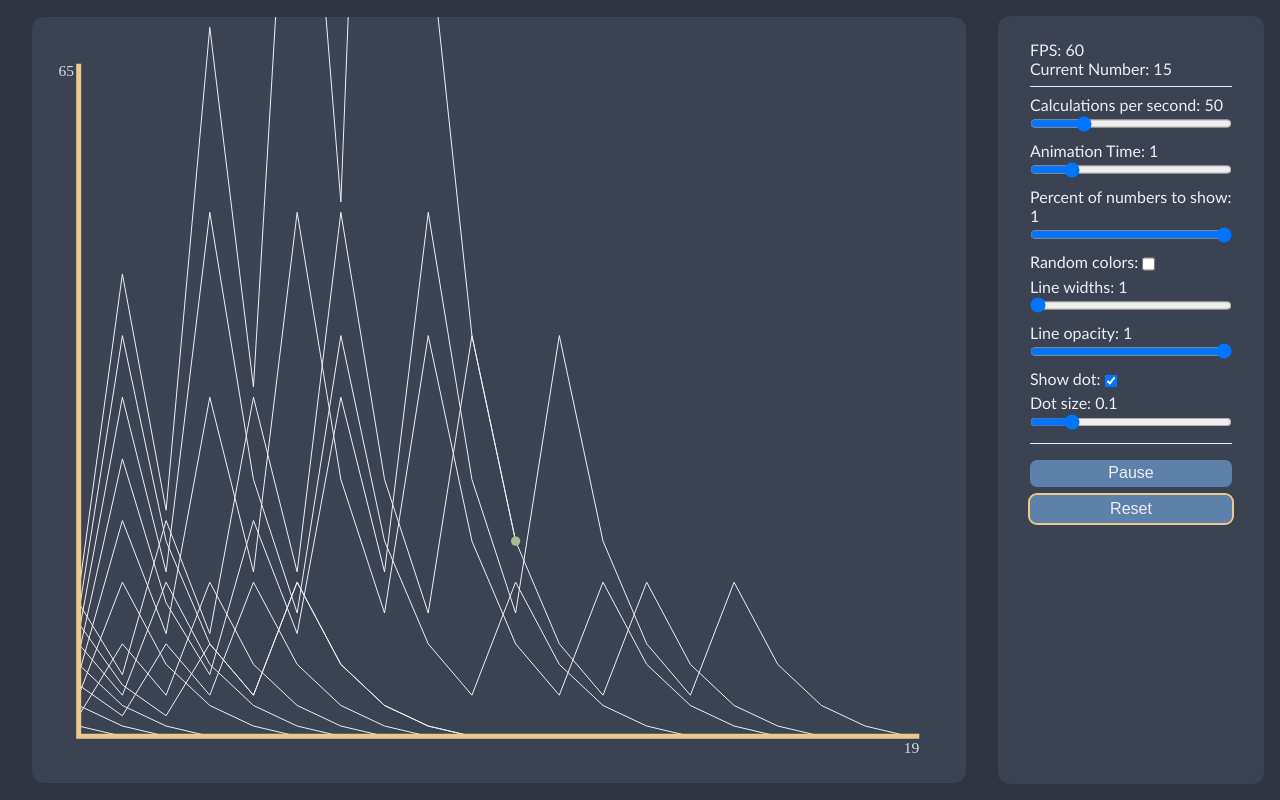
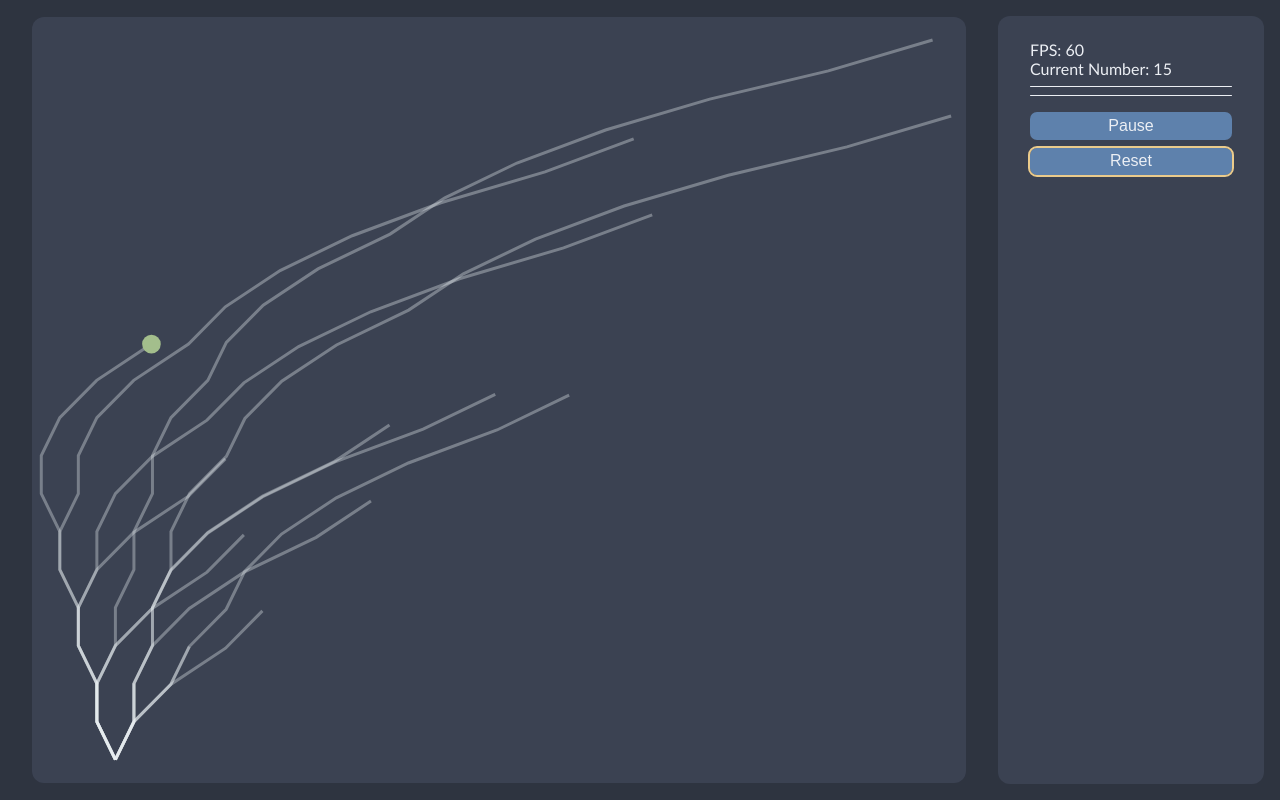
Before and after one commit to LelsersLasers/CollatzConjectureVisualization, a plain HTML site: page Tree/index.html in a window 1280 px wide. Both pictures are taken after a click on the button "Reset". Drawn offline with Linux system fonts and the light colour scheme.

Commit message:
Main logic for Tree version

```diff
--- a/Tree/graphSize.js
+++ b/Tree/graphSize.js
@@ -1,28 +1,31 @@
 class GraphSize {
-    static slideEffectX;
-    static slideEffectY;
+
+    static slideMinX;
+    static slideMaxX;
+    static slideMinY;
+    static slideMaxY;
 
     static init() {
-        this.slideEffectX = new SlideEffect(SLIDE_START, SLIDE_START);
-        this.slideEffectY = new SlideEffect(SLIDE_START, SLIDE_START);
+        this.slideMinX = new SlideEffect(0, 0);
+        this.slideMaxX = new SlideEffect(1, 1);
+        this.slideMinY = new SlideEffect(0, 0);
+        this.slideMaxY = new SlideEffect(1, 1);
     }
 
     static update(delta) {
-        this.slideEffectX.update(delta);
-        this.slideEffectY.update(delta);
+        this.slideMinX.update(delta);
+        this.slideMaxX.update(delta);
+        this.slideMinY.update(delta);
+        this.slideMaxY.update(delta);
     }
 
-    static getX() {
-        return this.slideEffectX.current;
-    }
-    static getY() {
-        return this.slideEffectY.current;
-    }
+    static getMinX = () => this.slideMinX.current;
+    static getMaxX = () => this.slideMaxX.current;
+    static getMinY = () => this.slideMinY.current;
+    static getMaxY = () => this.slideMaxY.current;
 
-    static setX(x) {
-        this.slideEffectX = new SlideEffect(this.slideEffectX.current, x);
-    }
-    static setY(y) {
-        this.slideEffectY = new SlideEffect(this.slideEffectY.current, y);
-    }
+    static setMinX = (value) => this.slideMinX = new SlideEffect(this.slideMinX.current, value);
+    static setMaxX = (value) => this.slideMaxX = new SlideEffect(this.slideMaxX.current, value);
+    static setMinY = (value) => this.slideMinY = new SlideEffect(this.slideMinY.current, value);
+    static setMaxY = (value) => this.slideMaxY = new SlideEffect(this.slideMaxY.current, value);
 }
--- a/Tree/index.html
+++ b/Tree/index.html
@@ -6,6 +6,7 @@
         <meta name="viewport" content="width=device-width, initial-scale=1.0" />
         <title>Collatz Conjecture</title>
 
+        <script type="text/javascript" src="vector.js" defer></script>
         <script type="text/javascript" src="settings.js" defer></script>
         <script type="text/javascript" src="slideEffect.js" defer></script>
         <script type="text/javascript" src="graphSize.js" defer></script>
@@ -30,7 +31,7 @@
 
                 <hr />
 
-                <label for="speed">Calculations per second:</label>
+                <!-- <label for="speed">Calculations per second:</label>
                 <output>50</output>
                 <input
                     type="range"
@@ -124,7 +125,7 @@
                         oninput="this.previousElementSibling.value = this.value"
                     />
                     <br class="spacing" />
-                </div>
+                </div> -->
 
                 <hr />
 
--- a/Tree/script.js
+++ b/Tree/script.js
@@ -1,4 +1,4 @@
-const SPACER_PERCENT = 0.05;
+const SPACER_PERCENT = 0.025;
 let SPACER_PX = 0;
 const SLIDE_START = 20;
 
@@ -10,8 +10,6 @@ const canvas = document.getElementsByTagName("canvas")[0];
 const context = canvas.getContext("2d");
 
 let collatzNumbers = [new CollatzNumber(1)];
-let allValues = [1];
-let allFinishCounts = [];
 
 let paused = false;
 
@@ -34,65 +32,62 @@ function togglePause() {
 }
 function reset() {
     collatzNumbers = [new CollatzNumber(1)];
-    allValues = [1];
-    allFinishCounts = [];
 
-    GraphSize.setX(SLIDE_START);
-    GraphSize.setY(SLIDE_START);
+    GraphSize.init();
 }
 
 function setupUI() {
-    const rangeElements = document.querySelectorAll("input[type=range]");
-    for (let i = 0; i < rangeElements.length; i++) {
-        const element = rangeElements[i];
-        element.addEventListener("input", function (event) {
-            let value = parseFloat(event.target.value);
-            const name = event.target.name;
+    // const rangeElements = document.querySelectorAll("input[type=range]");
+    // for (let i = 0; i < rangeElements.length; i++) {
+    //     const element = rangeElements[i];
+    //     element.addEventListener("input", function (event) {
+    //         let value = parseFloat(event.target.value);
+    //         const name = event.target.name;
 
-            Settings[name] = value;
+    //         Settings[name] = value;
 
-            if (name == "percentOfNumbers") {
-                if (allFinishCounts.length > 20) {
-                    const upper = maxFromPercentage(
-                        allFinishCounts,
-                        Settings.percentOfNumbers
-                    );
-                    GraphSize.setX(upper);
-                }
+    //         if (name == "percentOfNumbers") {
+    //             if (allFinishCounts.length > 20) {
+    //                 const upper = maxFromPercentage(
+    //                     allFinishCounts,
+    //                     Settings.percentOfNumbers
+    //                 );
+    //                 GraphSize.setX(upper);
+    //             }
 
-                if (allValues.length > 20) {
-                    const upper = maxFromPercentage(
-                        allValues,
-                        Settings.percentOfNumbers
-                    );
-                    GraphSize.setY(upper);
-                }
-            }
-        });
-    }
+    //             if (allValues.length > 20) {
+    //                 const upper = maxFromPercentage(
+    //                     allValues,
+    //                     Settings.percentOfNumbers
+    //                 );
+    //                 GraphSize.setY(upper);
+    //             }
+    //         }
+    //     });
+    // }
 
-    const checkboxElements = document.querySelectorAll("input[type=checkbox]");
-    for (let i = 0; i < checkboxElements.length; i++) {
-        const element = checkboxElements[i];
-        element.addEventListener("change", function (event) {
-            const value = event.target.checked;
-            const name = event.target.name;
+    // const checkboxElements = document.querySelectorAll("input[type=checkbox]");
+    // for (let i = 0; i < checkboxElements.length; i++) {
+    //     const element = checkboxElements[i];
+    //     element.addEventListener("change", function (event) {
+    //         const value = event.target.checked;
+    //         const name = event.target.name;
 
-            Settings[name] = value;
+    //         Settings[name] = value;
 
-            if (name == "showDot") {
-                if (value) {
-                    document
-                        .getElementById("dotSize")
-                        .removeAttribute("hidden");
-                } else {
-                    document
-                        .getElementById("dotSize")
-                        .setAttribute("hidden", "");
-                }
-            }
-        });
-    }
+    //         if (name == "showDot") {
+    //             if (value) {
+    //                 document
+    //                     .getElementById("dotSize")
+    //                     .removeAttribute("hidden");
+    //             } else {
+    //                 document
+    //                     .getElementById("dotSize")
+    //                     .setAttribute("hidden", "");
+    //             }
+    //         }
+    //     });
+    // }
 }
 
 function rgbToFillStyle(r, g, b) {
@@ -112,22 +107,24 @@ function randomColor() {
 }
 
 function valToX(val) {
+    const minX = GraphSize.getMinX();
+    const maxX = GraphSize.getMaxX();
+
     const width = canvas.width - SPACER_PX * 2;
-    return SPACER_PX + (val / GraphSize.getX()) * width;
+
+    const percent = (val - minX) / (maxX - minX);
+
+    return SPACER_PX + percent * width;
 }
 function valToY(val) {
-    // -1 because the conjecture is that all numbers will eventually reach 1
+    const minY = GraphSize.getMinY();
+    const maxY = GraphSize.getMaxY();
+
     const height = canvas.height - SPACER_PX * 2;
 
-    return (
-        canvas.height - (SPACER_PX + ((val - 1) / GraphSize.getY()) * height)
-    );
-}
+    const percent = (val - minY) / (maxY - minY);
 
-function maxFromPercentage(arr, percent) {
-    arr.sort((a, b) => a - b);
-    const index = Math.min(Math.floor(arr.length * percent), arr.length - 1);
-    return arr[index];
+    return SPACER_PX + percent * height;
 }
 
 function render() {
@@ -147,31 +144,10 @@ function render() {
             }
 
             if (!lastNumber.finished()) {
-                const val = lastNumber.next();
-                allValues.push(val);
+                lastNumber.next();
             } else {
                 const newNumber = lastNumber.start + 1;
                 collatzNumbers.push(new CollatzNumber(newNumber));
-                allValues.push(newNumber);
-            }
-
-            const finishCount = lastNumber.history.length;
-            allFinishCounts.push(finishCount);
-
-            if (allValues.length > 20) {
-                const upper = maxFromPercentage(
-                    allValues,
-                    Settings.percentOfNumbers
-                );
-                GraphSize.setY(upper);
-            }
-
-            if (allFinishCounts.length > 20) {
-                const upper = maxFromPercentage(
-                    allFinishCounts,
-                    Settings.percentOfNumbers
-                );
-                GraphSize.setX(upper);
             }
         }
 
@@ -181,71 +157,97 @@ function render() {
     context.lineWidth = Settings.lineWidth;
     context.globalAlpha = Settings.lineOpacity;
 
+    const points = [];
+
+    let lowestX = 0;
+    let highestX = 0;
+    let lowestY = 0;
+    let highestY = 0;
+
+    let lastPos = Vector.zero();
+
     for (let i = 0; i < collatzNumbers.length; i++) {
         const collatzNumber = collatzNumbers[i];
         const history = collatzNumber.history;
 
+        const chain = [];
+
+        let pos = Vector.zero();
+        let move = Vector.unitYNeg();
+
+        chain.push(pos.clone());
+
+        for (let j = 0; j < history.length; j++) {
+            const val = history[j];
+
+            if (val % 2 == 0) {
+                move.rotateTo(Settings.angle);
+            } else {
+                move.rotateTo(-Settings.angle);
+            }
+
+            pos.addTo(move);
+
+            if (pos.x < lowestX) {
+                lowestX = pos.x;
+            } else if (pos.x > highestX) {
+                highestX = pos.x;
+            }
+
+            if (pos.y < lowestY) {
+                lowestY = pos.y;
+            } else if (pos.y > highestY) {
+                highestY = pos.y;
+            }
+
+            chain.push(pos.clone());
+        }
+        points.push(chain);
+        lastPos = pos;
+    }
+
+    GraphSize.setMinX(lowestX);
+    GraphSize.setMaxX(highestX);
+    GraphSize.setMinY(lowestY);
+    GraphSize.setMaxY(highestY);
+
+
+    for (let i = 0; i < points.length; i++) {
+        const chain = points[i];
+
         context.beginPath();
         context.strokeStyle = Settings.randomColors
-            ? collatzNumber.color
+            ? collatzNumbers[i].color
             : "#ECEFF4";
-        context.moveTo(valToX(0), valToY(history[0]));
-        for (let j = 1; j < history.length; j++) {
-            const val = history[j];
 
-            const y = valToY(val);
-            const x = valToX(j);
+        const startX = valToX(chain[0].x);
+        const startY = valToY(chain[0].y);
+
+        context.moveTo(startX, startY);
+
+        for (let j = 0; j < chain.length; j++) {
+            const pos = chain[j];
+
+            const x = valToX(pos.x);
+            const y = valToY(pos.y);
 
             context.lineTo(x, y);
         }
         context.stroke();
     }
 
+
     context.globalAlpha = 1;
 
     if (Settings.showDot) {
-        const lastVal = lastNumber.history[lastNumber.history.length - 1];
-        const lastX = valToX(lastNumber.history.length - 1);
-        const lastY = valToY(lastVal);
+        const lastX = valToX(lastPos.x, lowestX, highestX);
+        const lastY = valToY(lastPos.y, lowestY, highestY);
 
         context.fillStyle = "#A3BE8C";
         context.beginPath();
         context.arc(lastX, lastY, Settings.dotSize * SPACER_PX, 0, 2 * Math.PI);
         context.fill();
     }
-
-    context.lineWidth = 5;
-    context.strokeStyle = "#EBCB8B";
-    context.beginPath();
-
-    const extraSpacer = Settings.percentOfNumbers == 1 ? SPACER_PX : 0;
-
-    context.moveTo(SPACER_PX, extraSpacer);
-    context.lineTo(SPACER_PX, canvas.height - SPACER_PX);
-    context.lineTo(canvas.width - extraSpacer, canvas.height - SPACER_PX);
-    context.stroke();
-
-    // Draw the axis number labels
-    context.font = SPACER_PX / 3 + "px serif";
-    context.fillStyle = "#D8DEE9";
-
-    const spacerDif = SPACER_PX * 0.9;
-
-    // X axis
-    context.textAlign = "right";
-    context.textBaseline = "top";
-
-    context.fillText(
-        GraphSize.getX().toFixed(0),
-        canvas.width - SPACER_PX,
-        canvas.height - spacerDif
-    );
-
-    // Y axis
-    context.textAlign = "right";
-    context.textBaseline = "right";
-
-    context.fillText(GraphSize.getY().toFixed(0), spacerDif, SPACER_PX);
 
     t1 = performance.now();
     delta = (t1 - t0) / 1000;
@@ -263,6 +265,6 @@ var t0 = performance.now();
 var t1 = performance.now();
 var delta = 1 / 60;
 
-setupUI();
+// setupUI();
 
 window.requestAnimationFrame(render);
--- a/Tree/settings.js
+++ b/Tree/settings.js
@@ -1,10 +1,16 @@
 class Settings {
     static randomColors = false;
-    static percentOfNumbers = 1.0;
+
+    static angle = Math.PI / 30; // radians
+
+    // static percentOfNumbers = 1.0;
     static speed = 50; // `CollatzNumber.next()` calls per second
-    static slideSpeed = 1; // higher = slower
-    static lineWidth = 1;
+
+    static slideSpeed = 0.25; // higher = slower
+
+    static lineWidth = 3;
+    static lineOpacity = 0.35;
+
     static showDot = true;
-    static dotSize = 0.1;
-    static lineOpacity = 1;
+    static dotSize = 0.4;
 }
--- a/Tree/slideEffect.js
+++ b/Tree/slideEffect.js
@@ -15,7 +15,4 @@ class SlideEffect {
             this.current = this.end;
         }
     }
-    // finished() {
-    //     return this.current == this.end;
-    // }
 }
--- /dev/null
+++ b/Tree/vector.js
@@ -0,0 +1,174 @@
+class Vector {
+	// 2d vector
+	constructor(x, y) {
+		this.x = x;
+		this.y = y;
+	}
+
+    // "<action>To" modify this and return reference to this
+
+    addTo(other) {
+        this.x += other.x;
+        this.y += other.y;
+        return this;
+    }
+    subTo(other) {
+        this.x -= other.x;
+        this.y -= other.y;
+        return this;
+    }
+    mulTo(scalar) {
+        this.x *= scalar;
+        this.y *= scalar;
+        return this;
+    }
+    divTo(scalar) {
+        this.x /= scalar;
+        this.y /= scalar;
+        return this;
+    }
+    normalizeTo() {
+        const mag = this.mag();
+        if (mag == 0) {
+            return this;
+        }
+        return this.divTo(mag);
+    }
+    limitTo(max) {
+        const mag = this.mag();
+        if (mag > max) {
+            return this.normalizeTo().mulTo(max);
+        }
+        return this;
+    }
+    modTo(other) {
+        // Should play nice with negative numbers
+        this.x = (this.x % other.x + other.x) % other.x;
+        this.y = (this.y % other.y + other.y) % other.y;
+        return this;
+    }
+    rotateTo(angle) {
+        const cos = Math.cos(angle);
+        const sin = Math.sin(angle);
+
+        const x = this.x * cos - this.y * sin;
+        const y = this.x * sin + this.y * cos;
+
+        this.x = x;
+        this.y = y;
+
+        return this;
+    }
+
+
+	add(other) {
+		return new Vector(this.x + other.x, this.y + other.y);
+	}
+	sub(other) {
+		return new Vector(this.x - other.x, this.y - other.y);
+	}
+	mul(scalar) {
+		return new Vector(this.x * scalar, this.y * scalar);
+	}
+	div(scalar) {
+		return new Vector(this.x / scalar, this.y / scalar);
+	}
+	dot(other) {
+		return this.x * other.x + this.y * other.y;
+	}
+	mag() {
+		return Math.sqrt(this.x * this.x + this.y * this.y);
+	}
+	normalize() {
+		const mag = this.mag();
+		if (mag == 0) {
+			return new Vector(0, 0);
+		}
+		return this.div(mag);
+	}
+    dist(other) {
+        const xDif = this.x - other.x;
+        const yDif = this.y - other.y;
+        return Math.sqrt(xDif * xDif + yDif * yDif);
+    }
+	limit(max) {
+		const mag = this.mag();
+		if (mag > max) {
+			return this.normalize().mul(max);
+		}
+		return this.clone();
+	}
+    mod(other) {
+        // Should play nice with negative numbers
+        const x = (this.x % other.x + other.x) % other.x;
+        const y = (this.y % other.y + other.y) % other.y;
+        return new Vector(x, y);
+    }
+
+	rotate(angle) {
+		// Angle in radians
+		const cos = Math.cos(angle);
+		const sin = Math.sin(angle);
+		return new Vector(this.x * cos - this.y * sin, this.x * sin + this.y * cos);
+	}
+	angleBetween(other) {
+		return Math.acos(this.dot(other) / (this.mag() * other.mag()));
+	}
+	angle() {
+		return Math.atan2(this.y, this.x);
+	}
+
+	toString() {
+		return "<" + this.x + ", " + this.y + ">";
+	}
+	clone() {
+		return new Vector(this.x, this.y);
+	}
+
+	static randomUnit() {
+		const angle = Math.random() * Math.PI * 2;
+		return new Vector(Math.cos(angle), Math.sin(angle));
+	}
+	static randomRect() {
+		return new Vector(Math.random(), Math.random());
+	}
+
+	static zero() {
+		return new Vector(0, 0);
+	}
+	static one() {
+		return new Vector(1, 1);
+	}
+	static unitX() {
+		return new Vector(1, 0);
+	}
+	static unitY() {
+		return new Vector(0, 1);
+	}
+	static unitXY() {
+		return new Vector(1, 1);
+	}
+	static unitXYNeg() {
+		return new Vector(-1, -1);
+	}
+	static unitXNeg() {
+		return new Vector(-1, 0);
+	}
+	static unitYNeg() {
+		return new Vector(0, -1);
+	}
+
+    static fromRect(rect) {
+        return new Vector(rect, rect);
+    }
+
+    // DON'T MODIFY THESE!!
+    static ONE = Vector.one();
+    static ZERO = Vector.zero();
+    static UNIT_X = Vector.unitX();
+    static UNIT_Y = Vector.unitY();
+    static UNIT_XY = Vector.unitXY();
+    static UNIT_XY_NEG = Vector.unitXYNeg();
+    static UNIT_X_NEG = Vector.unitXNeg();
+    static UNIT_Y_NEG = Vector.unitYNeg();
+}
```
